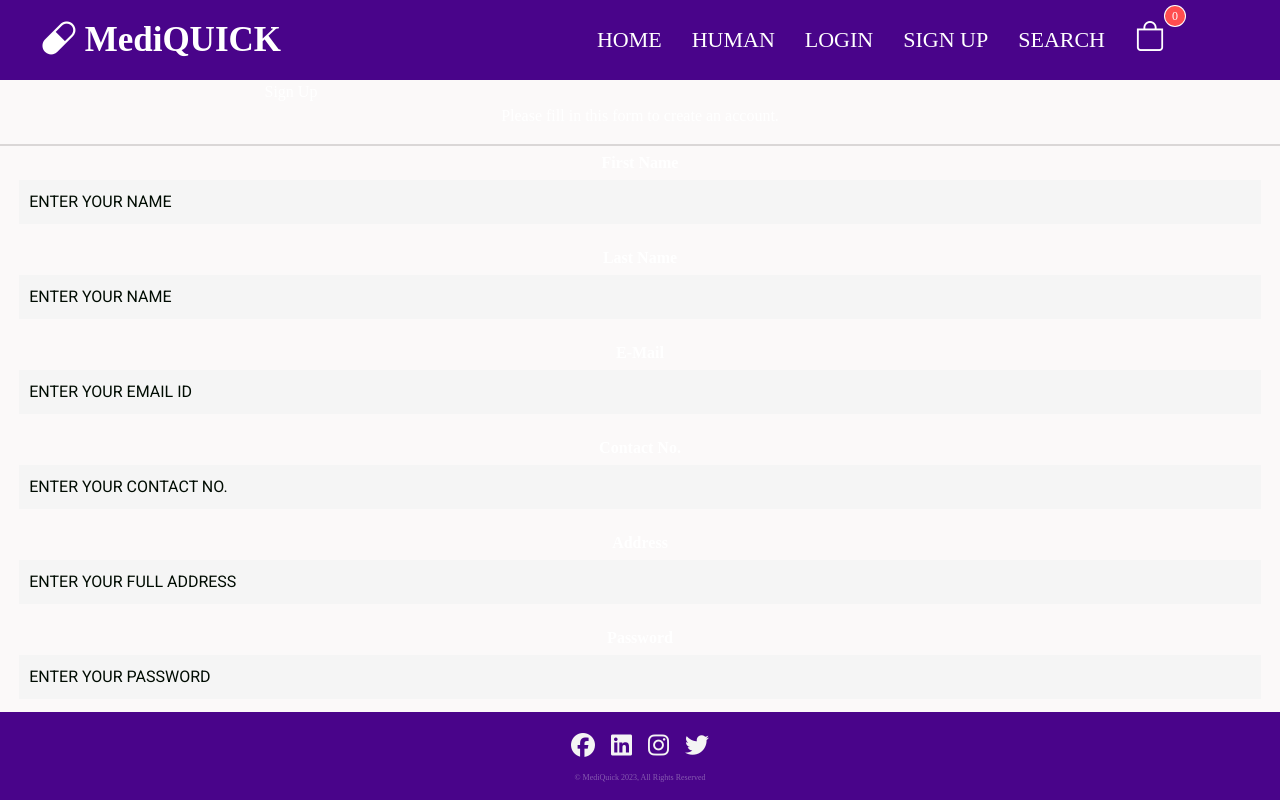
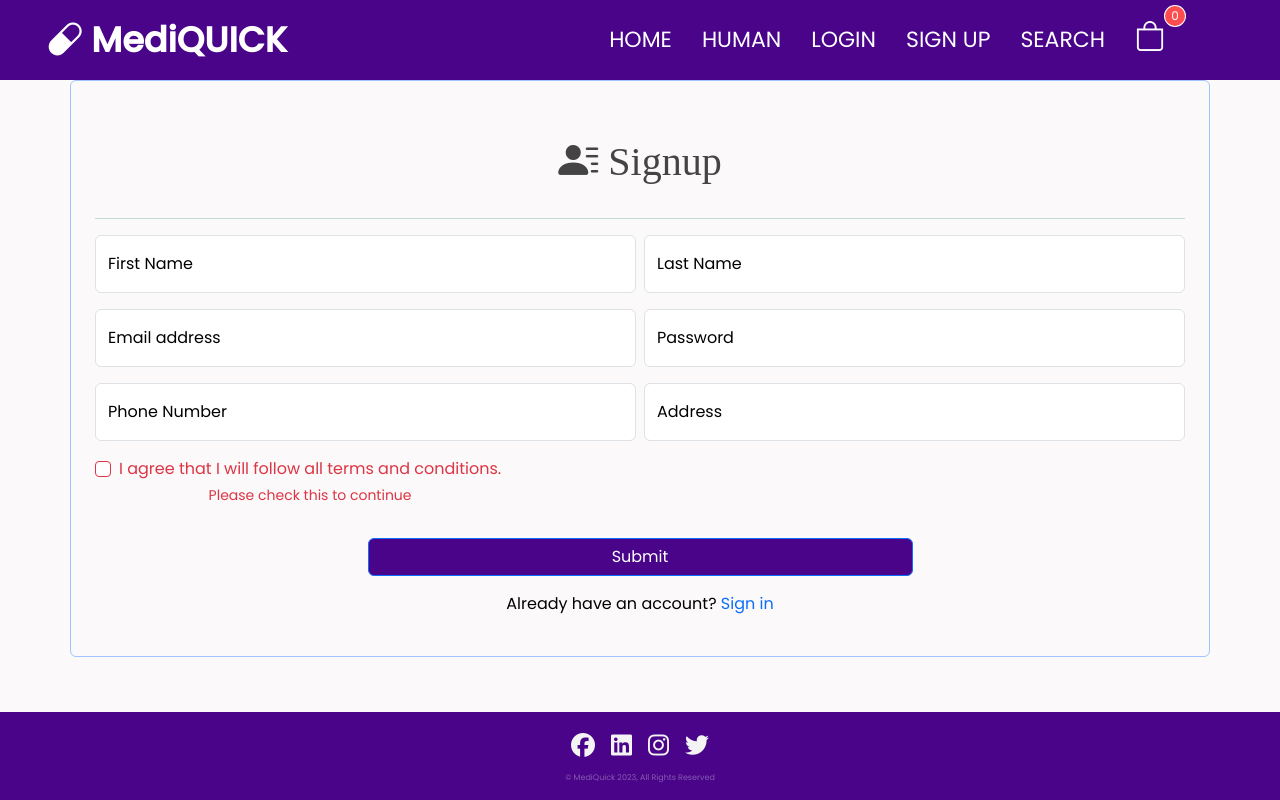
Before and after one commit to Arunangshu-Das/minor_react, a React (Create React App) app: page /signup in a window 1280 px wide. Shown: the top 800 px of the page. Built offline with nearby package versions, Linux system fonts and the light colour scheme.

Commit message:
tenth commit

```diff
--- a/public/index.html
+++ b/public/index.html
@@ -14,10 +14,19 @@
     <script src="https://kit.fontawesome.com/a076d05399.js"></script>
 
     <link rel="manifest" href="%PUBLIC_URL%/manifest.json" />
+    <link rel="preconnect" href="https://fonts.googleapis.com">
+    <link rel="preconnect" href="https://fonts.gstatic.com" crossorigin>
+    <link href="https://fonts.googleapis.com/css2?family=Poppins:ital,wght@0,400;0,500;1,400&display=swap" rel="stylesheet">
 
     <title>MediQUICK</title>
+    <style>
+      ::selection{
+        background: rgb(73, 4, 138)!important;
+        color: white!important;
+      }
+    </style>
   </head>
-  <body>
+  <body style="font-family: 'Poppins', sans-serif;">
     <div id="root"></div>
 
 
--- a/src/App.js
+++ b/src/App.js
@@ -15,6 +15,7 @@ import { Toaster } from 'react-hot-toast';
 import 'react-toastify/dist/ReactToastify.css';
 import Showcart from './components/navbar/Showcart';
 import Proddescription from './components/product/Proddescription';
+import Mlresult from './components/mainpage/Mlresult';
 
 
 function App() {
@@ -32,6 +33,7 @@ function App() {
         <Route path='/searchresult' element={<Searchresult/>}/>
         <Route path='/proddescription' element={<Proddescription/>}/>
         <Route path='/showcart' element={<Showcart/>}/>
+        <Route path='/mlresult' element={<Mlresult/>}/>
         <Route path='*' element={<PageNotFound/>}/>
       </Routes>
       <Footer/>
--- a/src/components/mainpage/Human.jsx
+++ b/src/components/mainpage/Human.jsx
@@ -2,6 +2,8 @@ import React, { useState, useEffect } from "react";
 import "./human.css";
 import { useNavigate } from "react-router-dom";
 import axios from "axios";
+import Mlresult from "./Mlresult";
+import { Link, navigate } from '@reach/router';
 
 const Human = () => {
   // const navigate = useNavigate();
@@ -84,14 +86,70 @@ const Human = () => {
   const handleSubmit = (event) => {
     event.preventDefault();
 
-    const data1 = symptom1+','+symptom2+','+symptom3+','+symptom4+','+symptom5+','+symptom6+','+symptom7+','+symptom8+','+symptom9+','+symptom10+','+symptom11+','+symptom12+','+symptom13+','+symptom14+','+symptom15+','+symptom16+','+symptom17;
+    // const data1 = symptom1+','+symptom2+','+symptom3+','+symptom4+','+symptom5+','+symptom6+','+symptom7+','+symptom8+','+symptom9+','+symptom10+','+symptom11+','+symptom12+','+symptom13+','+symptom14+','+symptom15+','+symptom16+','+symptom17;
+    let data1='';
+    if(symptom1!==''){
+      data1=symptom1;
+    }
+    if(symptom2!==''){
+      data1=data1+','+symptom2;
+    }
+    if(symptom3!==''){
+      data1=data1+','+symptom3;
+    }
+    if(symptom4!==''){
+      data1=data1+','+symptom4;
+    }
+    if(symptom5!==''){
+      data1=data1+','+symptom5;
+    }
+    if(symptom6!==''){
+      data1=data1+','+symptom6;
+    }
+    if(symptom7!==''){
+      data1=data1+','+symptom7;
+    }
+    if(symptom8!==''){
+      data1=data1+','+symptom8;
+    }
+    if(symptom9!==''){
+      data1=data1+','+symptom9;
+    }
+    if(symptom10!==''){
+      data1=data1+','+symptom10;
+    }
+    if(symptom11!==''){
+      data1=data1+','+symptom11;
+    }
+    if(symptom12!==''){
+      data1=data1+','+symptom12;
+    }
+    if(symptom13!==''){
+      data1=data1+','+symptom13;
+    }
+    if(symptom14!==''){
+      data1=data1+','+symptom14;
+    }
+    if(symptom15!==''){
+      data1=data1+','+symptom15;
+    }
+    if(symptom16!==''){
+      data1=data1+','+symptom16;
+    }
+    if(symptom17!==''){
+      data1=data1+','+symptom17;
+    }
+
     const data={
       data:data1
     }
 
     axios.post('https://minor-ml-waua.onrender.com/search', data)
       .then(response => {
-        console.log(response.data);
+        let ans=response.data;
+        // setA(ans);
+        console.log(ans);
+        navigate('/other-page', { state: { message: ans } });
       })
       .catch(error => {
         console.log(error);
@@ -2902,7 +2960,8 @@ const Human = () => {
 
         <br />
 
-        <input type="submit" value="Submit" className="submit-button" />
+        {/* <input type="submit" value="Submit" className="submit-button" /> */}
+        <Link to="/other-page" className="submit-button">Go to other page</Link>
       </form>
     </div>
   );
--- /dev/null
+++ b/src/components/mainpage/Mlresult.jsx
@@ -0,0 +1,14 @@
+import React from 'react';
+
+
+function Mlresult(props){
+    // console.log(a);
+    const message = window.history.state.state.message;
+  return (
+    <div className='container'>
+      <p className='text-black'>{message}</p>
+    </div>
+  )
+}
+
+export default Mlresult
--- a/src/components/navbar/Navbar.jsx
+++ b/src/components/navbar/Navbar.jsx
@@ -24,7 +24,7 @@ const Navbar = () => {
             <i className="fas fa-bars"></i>
         </label>
         <label className="logo">
-        <i class="bi bi-capsule"></i> {' '}{' '}{' '}
+        <i className="bi bi-capsule"></i> {' '}{' '}{' '}
           MediQUICK</label>
         <ul>
             <li><Link className="link " to="/">Home</Link></li>
@@ -42,8 +42,8 @@ const Navbar = () => {
             <li><Link className="link" to="/search">Search</Link></li>
             <li><Link className="link" to="/showcart">
                 <Badge count={cart?.length} showZero offset={[10, -5]}>
-                  <div className='text-white' style={{"font-size": "30px"}}>
-                    <i class="bi bi-bag"></i>
+                  <div className='text-white' style={{"fontSize": "30px"}}>
+                    <i className="bi bi-bag"></i>
                   </div>
                 </Badge>
                 </Link>
--- a/src/components/navbar/Search.jsx
+++ b/src/components/navbar/Search.jsx
@@ -32,16 +32,28 @@ function Search() {
 
 
   return (
-    <div className="wrapper">
-      <div className="container">
-        <input
-          type="text"
-          className="input"
-          placeholder="Search For Your Medicines!"
-          onChange={(e) => setValues(e.target.value)}
-        />
-        <button value="search" className="close-btn" onClick={fetchData}>Search</button>
-      </div>
+    // <div className="wrapper">
+    //   <div className="container">
+    //     <input
+    //       type="text"
+    //       className="input"
+    //       placeholder="Search For Your Medicines!"
+    //       onChange={(e) => setValues(e.target.value)}
+    //     />
+    //     <button value="search" className="close-btn" onClick={fetchData}>Search</button>
+    //   </div>
+    // </div>
+    <div className="search">
+        <form class="container">
+            <div class="row g-3">
+                <div class="col-9">
+                <input type="text" className="form-control" placeholder="Search For Your Medicines!" aria-label="Search For Your Medicines!" onChange={(e) => setValues(e.target.value)} />
+                </div>
+                <div class="col-3">
+                    <button type="submit" className="btn btn-primary" value="search" onClick={fetchData} >Submit</button>
+                </div>
+            </div>
+        </form>
     </div>
   );
 }
--- a/src/components/navbar/Signup.jsx
+++ b/src/components/navbar/Signup.jsx
@@ -79,7 +79,7 @@ function Signup() {
   };
   return (
     <>
-      <form onSubmit={handleSubmit}>
+      {/* <form onSubmit={handleSubmit}>
         <h>Sign Up</h>
         <p>Please fill in this form to create an account.</p>
         <hr />
@@ -185,7 +185,109 @@ function Signup() {
         <p>
           Already have an account? <Link to="/login">Sign in</Link>
         </p>
+      </form> */}
+
+
+    <form className="p-4 container border rounded border-primary-subtle" onSubmit={handleSubmit}>
+      <h1>
+      <i class="bi bi-person-lines-fill"></i>{' '}Signup
+      </h1>
+      <div className="text-success">
+        <hr/>
+      </div>
+      <div className="row g-2 mb-3">
+        <div className="col-md">
+          <div className="form-floating">
+            <input type="text" className="form-control" id="floatingInputGrid"
+                      placeholder="Enter Your Name"
+                      name="firstname"
+                      value={firstname}
+                      onChange={(e) => setFirstname(e.target.value)}
+                      required autoComplete='off'
+            />
+            <label htmlFor="floatingInputGrid">First Name</label>
+          </div>
+        </div>
+        <div className="col-md">
+          <div className="form-floating">
+            <input type="text" className="form-control" id="floatingInputGrid"
+                      placeholder="Enter Your Name"
+                      name="lastname"
+                      value={lastname}
+                      onChange={(e) => setLastname(e.target.value)}
+                      required autoComplete='off'
+            />
+            <label htmlFor="floatingInputGrid">Last Name</label>
+          </div>
+        </div>
+      </div>
+      <div className="row g-2 mb-3">
+        <div className="col-md">
+          <div className="form-floating">
+            <input type="email" className="form-control" id="floatingInputGrid"
+                      placeholder="Enter Your Email Id"
+                      name="email"
+                      value={email}
+                      onChange={(e) => setEmail(e.target.value)}
+                      required autoComplete='off'
+            />
+            <label htmlFor="floatingInputGrid">Email address</label>
+          </div>
+        </div>
+        <div className="col-md">
+          <div className="form-floating">
+            <input type="password" className="form-control" id="floatingInputGrid"
+                      placeholder="Enter Your Password"
+                      name="password"
+                      value={password}
+                      onChange={(e) => setPassword(e.target.value)}
+                      required autoComplete='off'
+            />
+            <label htmlFor="floatingInputGrid">Password</label>
+          </div>
+        </div>
+      </div>
+      <div className="row g-2 mb-3">
+        <div className="col-md">
+          <div className="form-floating">
+            <input type="text" className="form-control" id="floatingInputGrid"
+                      placeholder="Enter Your Contact No."
+                      name="phoneno"
+                      value={phoneno}
+                      onChange={(e) => setPhoneno(e.target.value)}
+                      required autoComplete='off'
+            />
+            <label htmlFor="floatingInputGrid">Phone Number</label>
+          </div>
+        </div>
+        <div className="col-md">
+          <div className="form-floating">
+            <input type="text" className="form-control" id="floatingInputGrid"
+                      placeholder="Enter Your Full Address"
+                      name="address"
+                      value={address}
+                      onChange={(e) => setAddress(e.target.value)}
+                      required autoComplete='off'
+            />
+            <label htmlFor="floatingInputGrid">Address</label>
+          </div>
+        </div>
+      </div>
+      <form class="d-flex justify-content-between was-validated">
+      <div class="form-check mb-3">
+        <input type="checkbox" class="form-check-input" id="validationFormCheck1" required/>
+        <label class="form-check-label" for="validationFormCheck1">I agree that I will follow all terms and conditions.</label>
+        <div class="invalid-feedback">Please check this to continue</div>
+      </div>
       </form>
+      <div className="d-grid gap-2 col-6 mx-auto">
+        <button type="submit" className="btn btn-primary mt-3">Submit</button>
+      </div>
+      <p className="mt-3" style={{'color':'black'}}>
+        Already have an account? <Link to="/login">Sign in</Link>
+      </p>
+    </form>
+
     </>
   );
 }
--- a/src/components/navbar/search.css
+++ b/src/components/navbar/search.css
@@ -60,3 +60,14 @@ body{
   text-transform: uppercase;
   font-weight: bold;
 }
+
+.search{
+  position: absolute;
+  top: 50%;
+  left: 50%;
+  transform: translate(-50%,-50%);
+}
+
+.btn-primary{
+  background: rgb(73, 4, 138) !important;
+}
--- a/src/components/navbar/signup.css
+++ b/src/components/navbar/signup.css
@@ -7,7 +7,7 @@ border: 1px solid #000000;
 margin-bottom: 5px;
 padding: 0px 15px 0 15px;
 } */
-input[type=text], input[type=password], input[type=email], input[type=number]
+/* input[type=text], input[type=password], input[type=email], input[type=number]
 {
 width: 97%;
 padding: 10px;
@@ -31,4 +31,11 @@ border: none;
 cursor: pointer;
 width: 100%;
 text:bold;
+} */
+
+
+label{
+    z-index: 100000;
+    color: black;
+
 }
```
Also changed, not shown: src/context/ml.jsx (added, +21 -0 lines).
